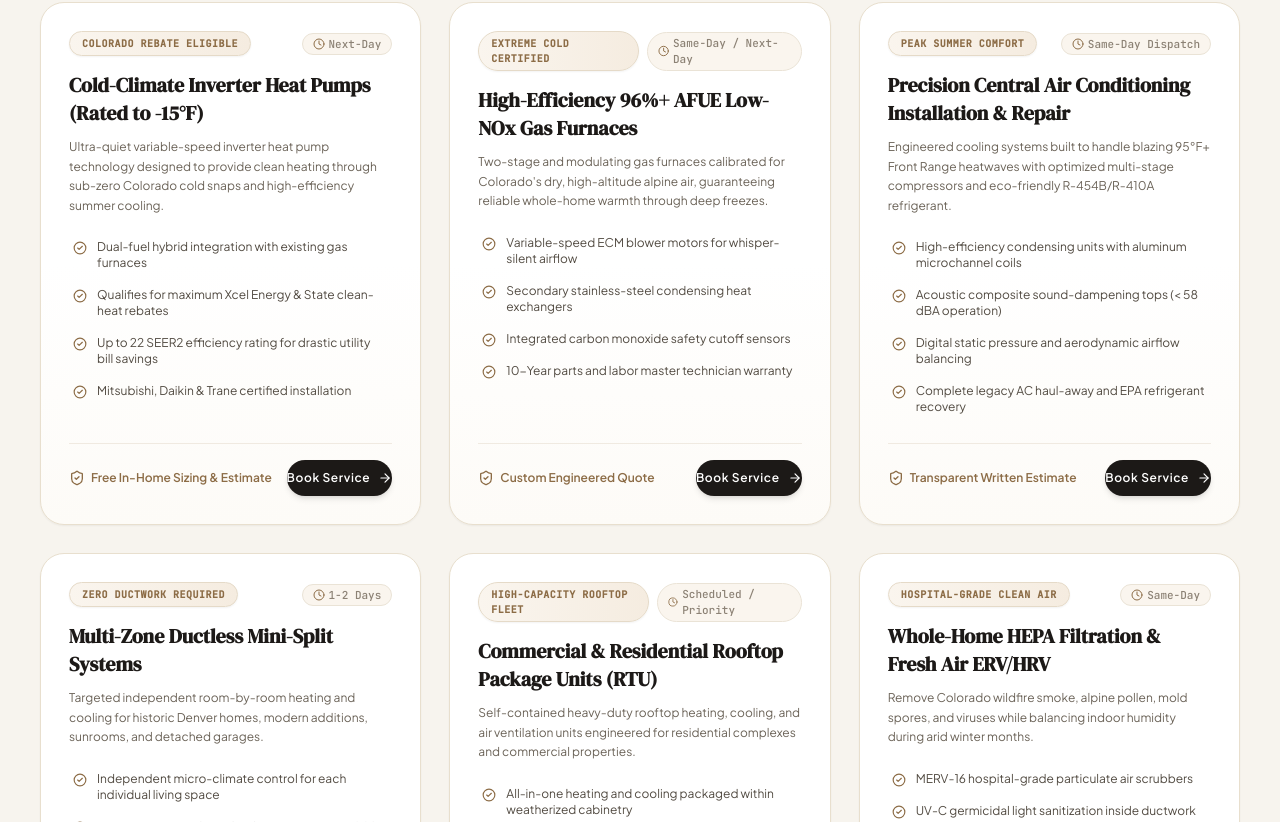
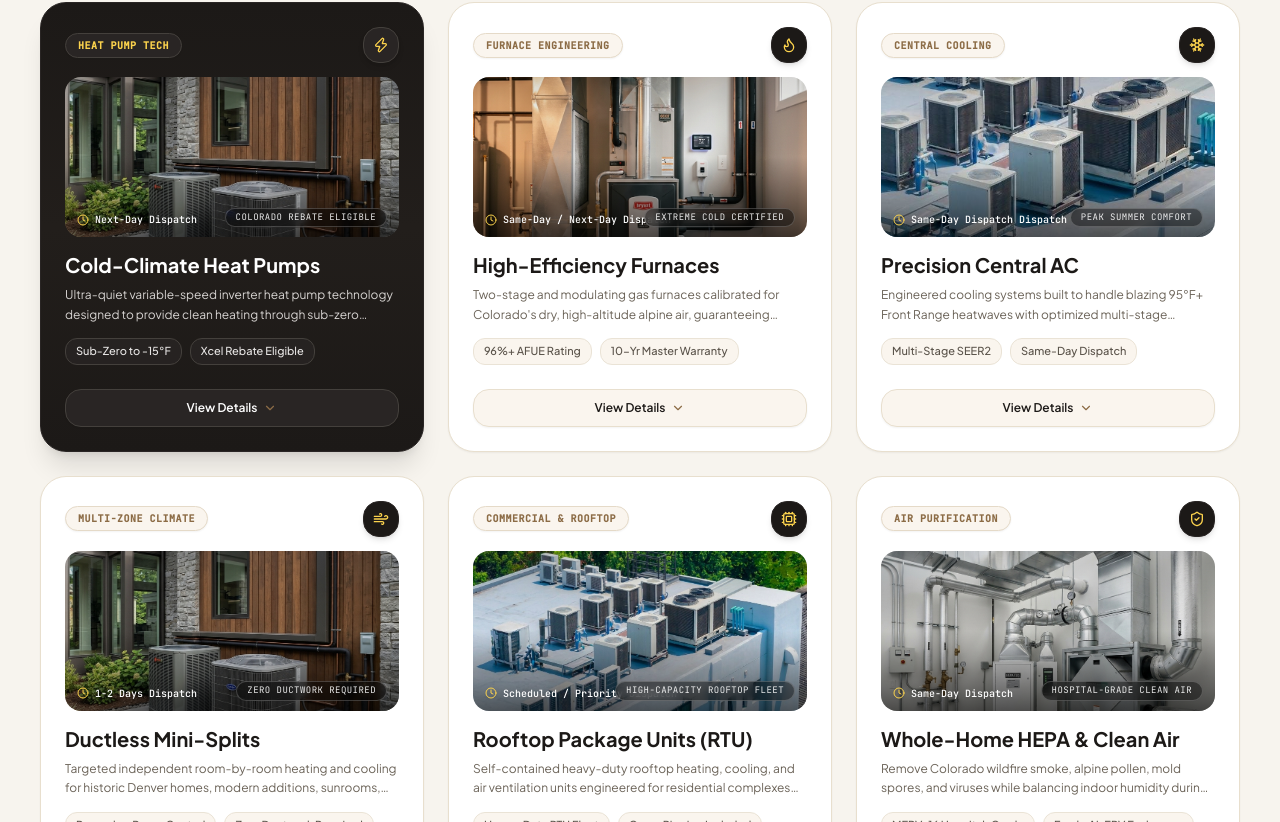
Before and after one commit to Muneeb850/HVAC, a React (Vite) app: page / in a window 1280 px wide. Shown: the part 2058-2880 px from the top of the page. Built offline with nearby package versions, Linux system fonts and the light colour scheme; the HTML template or start-up script is replaced by a standard one.

Commit message:
Match mobile card size, pictures, squircle icons, feature pills, and View Details styling to reference design

```diff
--- a/src/components/ServicesMatrix.jsx
+++ b/src/components/ServicesMatrix.jsx
@@ -1,9 +1,22 @@
 import React, { useState } from 'react';
-import { ArrowRight, CheckCircle2, Clock, Flame, Snowflake, Wind, ShieldCheck, Cpu } from 'lucide-react';
+import {
+  ArrowRight,
+  CheckCircle2,
+  Clock,
+  Flame,
+  Snowflake,
+  Wind,
+  ShieldCheck,
+  Cpu,
+  Zap,
+  Sparkles,
+  ChevronDown
+} from 'lucide-react';
 import { SERVICES } from '../data/onenationData';
 
 export default function ServicesMatrix({ onSelectService, playAudioClick }) {
   const [filter, setFilter] = useState('all');
+  const [expandedServiceId, setExpandedServiceId] = useState(null);
 
   // Featured 3 Cards matching the reference layout: 01 Heating Systems, 02 Cooling & AC, 03 Air Quality
   const architecturalCategories = [
@@ -43,18 +56,42 @@ export default function ServicesMatrix({ onSelectService, playAudioClick }) {
     ? SERVICES
     : SERVICES.filter(s => s.category === filter);
 
+  const toggleExpand = (id) => {
+    if (playAudioClick) playAudioClick();
+    setExpandedServiceId(prev => prev === id ? null : id);
+  };
+
+  const getServiceIcon = (id) => {
+    switch (id) {
+      case 'heat-pumps':
+        return <Zap className="w-4 h-4 text-amber-300" />;
+      case 'gas-furnaces':
+        return <Flame className="w-4 h-4 text-amber-300" />;
+      case 'central-ac':
+        return <Snowflake className="w-4 h-4 text-amber-300" />;
+      case 'ductless-mini-splits':
+        return <Wind className="w-4 h-4 text-amber-300" />;
+      case 'rooftop-package-units':
+        return <Cpu className="w-4 h-4 text-amber-300" />;
+      case 'iaq-ventilation':
+        return <ShieldCheck className="w-4 h-4 text-amber-300" />;
+      default:
+        return <Sparkles className="w-4 h-4 text-amber-300" />;
+    }
+  };
+
   return (
-    <section id="services" className="py-24 bg-[#F7F4EE] border-b border-[#EAE3D6] text-[#1C1917]">
-      <div className="max-w-7xl mx-auto px-6 lg:px-10">
+    <section id="services" className="py-20 sm:py-24 bg-[#F7F4EE] border-b border-[#EAE3D6] text-[#1C1917]">
+      <div className="max-w-7xl mx-auto px-5 sm:px-6 lg:px-10">
 
         {/* Section 1: "SPACES THAT FEEL LIKE HOME" layout matching reference image */}
-        <div className="mb-20">
-          <div className="max-w-2xl mb-12 space-y-4">
+        <div className="mb-16 sm:mb-20">
+          <div className="max-w-2xl mb-10 sm:mb-12 space-y-3 sm:space-y-4">
             <div>
               <div className="text-[11px] font-sans tracking-[0.25em] text-[#8C8275] uppercase font-semibold mb-2">
                 SPACES THAT
               </div>
-              <h2 className="text-5xl sm:text-6xl lg:text-7xl font-display font-medium uppercase text-[#1C1917] leading-[0.92]">
+              <h2 className="text-4xl sm:text-6xl lg:text-7xl font-display font-medium uppercase text-[#1C1917] leading-[0.94]">
                 FEEL LIKE <br />
                 HOME
               </h2>
@@ -66,11 +103,11 @@ export default function ServicesMatrix({ onSelectService, playAudioClick }) {
           </div>
 
           {/* 3 Architectural Vertical Cards with Numbers 01, 02, 03 */}
-          <div className="grid grid-cols-1 md:grid-cols-3 gap-6">
+          <div className="grid grid-cols-1 md:grid-cols-3 gap-5 sm:gap-6">
             {architecturalCategories.map((item) => (
               <div
                 key={item.number}
-                className="group relative rounded-3xl overflow-hidden bg-[#EFE9DF] border border-[#E0D5C3] shadow-md hover:shadow-2xl transition-all duration-500 flex flex-col justify-between h-[450px]"
+                className="group relative rounded-[26px] sm:rounded-3xl overflow-hidden bg-[#EFE9DF] border border-[#E0D5C3] shadow-md hover:shadow-2xl transition-all duration-500 flex flex-col justify-between h-[270px] sm:h-[340px] md:h-[450px]"
               >
                 {/* Background Image */}
                 <img
@@ -79,25 +116,28 @@ export default function ServicesMatrix({ onSelectService, playAudioClick }) {
                   className="absolute inset-0 w-full h-full object-cover group-hover:scale-105 transition-transform duration-700"
                 />
 
-                {/* Subtle scrim overlay so titles pop */}
-                <div className="absolute inset-0 bg-gradient-to-t from-black/85 via-black/35 to-black/10" />
+                {/* Scrim overlay for crystal-clear readability */}
+                <div className="absolute inset-0 bg-gradient-to-t from-black/85 via-black/40 to-black/25" />
 
-                {/* Top Corner Number */}
-                <div className="relative z-10 p-7 flex justify-end">
-                  <span className="text-xs font-mono text-white/90 font-bold bg-white/10 px-3 py-1 rounded-full backdrop-blur-sm border border-white/20">
-                    {item.number}
+                {/* Top Row: Pill Badge on Left, Squircle Icon on Right */}
+                <div className="relative z-10 p-5 sm:p-7 flex items-center justify-between">
+                  <span className="text-[10px] font-mono uppercase tracking-widest text-[#E5DCCE] font-bold bg-black/45 backdrop-blur-md px-3 py-1 rounded-full border border-white/20">
+                    {item.number} &bull; {item.title.toUpperCase()}
                   </span>
+                  <div className="w-9 h-9 rounded-2xl bg-black/60 backdrop-blur-md border border-white/20 flex items-center justify-center text-amber-300 shadow-md">
+                    {item.number === "01" ? <Flame className="w-4 h-4" /> : item.number === "02" ? <Snowflake className="w-4 h-4" /> : <Wind className="w-4 h-4" />}
+                  </div>
                 </div>
 
                 {/* Bottom Content matching reference typography */}
-                <div className="relative z-10 p-7 space-y-2 text-white">
+                <div className="relative z-10 p-5 sm:p-7 space-y-1.5 text-white">
                   <span className="text-[10px] font-sans uppercase tracking-[0.2em] text-[#E5DCCE] block font-semibold">
                     {item.sub}
                   </span>
-                  <h3 className="text-3xl sm:text-4xl font-display font-medium uppercase leading-tight tracking-tight">
+                  <h3 className="text-2xl sm:text-3xl md:text-4xl font-display font-medium uppercase leading-tight tracking-tight">
                     {item.title}
                   </h3>
-                  <p className="text-xs text-stone-300 line-clamp-2 leading-relaxed pt-1">
+                  <p className="text-xs text-stone-200 line-clamp-2 leading-relaxed pt-0.5">
                     {item.description}
                   </p>
                 </div>
@@ -107,8 +147,8 @@ export default function ServicesMatrix({ onSelectService, playAudioClick }) {
         </div>
 
         {/* Section 2: Detailed Capabilities & Pricing Matrix */}
-        <div id="capabilities" className="pt-16 border-t border-[#EAE3D6]">
-          <div className="flex flex-col sm:flex-row sm:items-end justify-between gap-4 mb-10">
+        <div id="capabilities" className="pt-14 sm:pt-16 border-t border-[#EAE3D6]">
+          <div className="flex flex-col sm:flex-row sm:items-end justify-between gap-4 mb-8 sm:mb-10">
             <div>
               <div className="text-[11px] font-mono tracking-[0.2em] text-[#8C8275] uppercase font-semibold mb-1">
                 HVAC ENGINEERING SCOPE
@@ -127,7 +167,7 @@ export default function ServicesMatrix({ onSelectService, playAudioClick }) {
                     if (playAudioClick) playAudioClick();
                     setFilter(cat.id);
                   }}
-                  className={`px-4 py-2 rounded-full text-xs font-sans font-medium transition-all ${
+                  className={`px-3.5 py-1.5 sm:px-4 sm:py-2 rounded-full text-xs font-sans font-medium transition-all ${
                     filter === cat.id
                       ? 'bg-[#1C1917] text-white shadow-md'
                       : 'bg-[#EFEAE0] text-[#5A534A] hover:bg-[#E5DCCE] hover:text-[#1C1917]'
@@ -139,64 +179,155 @@ export default function ServicesMatrix({ onSelectService, playAudioClick }) {
             </div>
           </div>
 
-          {/* Services Grid (6 Core Cards) */}
-          <div className="grid grid-cols-1 md:grid-cols-2 lg:grid-cols-3 gap-6 sm:gap-7">
-            {filteredServices.map((service) => (
+          {/* Services Grid (6 Core Cards styled precisely to match reference screenshot in size and structure) */}
+          <div className="grid grid-cols-1 md:grid-cols-2 lg:grid-cols-3 gap-5 sm:gap-6">
+            {filteredServices.map((service) => {
+              const isDark = service.popular; // First card has dark luxury background like Voice AI in screenshot
+              const isExpanded = expandedServiceId === service.id;
+
+              return (
                 <div
                   key={service.id}
-                className="bg-gradient-to-b from-white via-white to-[#FDFBF7] rounded-3xl p-6 sm:p-7 border border-[#E8DFCE] hover:border-[#8C6C46]/70 shadow-sm hover:shadow-2xl hover:-translate-y-1.5 transition-all duration-300 flex flex-col justify-between group relative overflow-hidden"
+                  className={`rounded-[26px] p-5 sm:p-6 border transition-all duration-300 flex flex-col justify-between group relative overflow-hidden ${
+                    isDark
+                      ? 'bg-gradient-to-b from-[#1C1917] via-[#221E1B] to-[#1C1917] text-white border-stone-800 shadow-xl hover:shadow-2xl hover:-translate-y-1'
+                      : 'bg-white text-[#1C1917] border-[#E8DFCE] shadow-sm hover:shadow-xl hover:border-[#8C6C46]/60 hover:-translate-y-1'
+                  }`}
                 >
-                {/* Subtle Top Accent Glow on Hover */}
-                <div className="h-1 w-full bg-gradient-to-r from-transparent via-[#8C6C46] to-transparent opacity-0 group-hover:opacity-100 transition-opacity duration-300 absolute top-0 left-0 right-0" />
+                  <div>
+                    {/* Top Row: Pill Badge on Left + Dark Squircle Icon on Right */}
+                    <div className="flex items-center justify-between gap-2 mb-3.5">
+                      <span className={`text-[10px] font-mono uppercase tracking-wider px-3 py-1 rounded-full font-bold shadow-sm ${
+                        isDark
+                          ? 'bg-stone-800 text-amber-300 border border-stone-700'
+                          : 'bg-[#FAF5EE] text-[#8C6C46] border border-[#E5DAC8]'
+                      }`}>
+                        {service.categoryTag || service.badge}
+                      </span>
 
-                <div>
-                  <div className="flex items-center justify-between gap-2 mb-4">
-                    <span className="text-[10px] font-mono uppercase tracking-wider px-3 py-1 rounded-full bg-gradient-to-r from-[#FAF5EE] to-[#F5ECE0] text-[#8C6C46] border border-[#E5DAC8] font-bold shadow-sm">
-                      {service.badge}
-                    </span>
-                    <span className="text-[11px] font-mono text-[#8C8275] flex items-center gap-1 font-medium bg-[#FAF5EE] px-2.5 py-0.5 rounded-full border border-[#EAE3D6]">
-                      <Clock className="w-3 h-3 text-[#8C6C46]" />
-                      {service.eta}
-                    </span>
+                      <div className={`w-9 h-9 rounded-2xl flex items-center justify-center shrink-0 shadow-md ${
+                        isDark
+                          ? 'bg-stone-800 border border-stone-700 text-amber-400'
+                          : 'bg-[#1C1917] text-amber-400 border border-stone-800'
+                      }`}>
+                        {getServiceIcon(service.id)}
+                      </div>
                     </div>
 
-                  <h4 className="text-xl font-display font-bold text-[#1C1917] mb-2.5 leading-snug group-hover:text-[#8C6C46] transition-colors">
-                    {service.title}
+                    {/* Picture Banner with Scrim & ETA Tag */}
+                    <div className="relative h-36 sm:h-40 w-full rounded-2xl overflow-hidden mb-3.5 shrink-0 bg-[#EFE9DF]">
+                      <img
+                        src={service.image}
+                        alt={service.title}
+                        className="w-full h-full object-cover object-center group-hover:scale-105 transition-transform duration-500"
+                      />
+                      <div className="absolute inset-0 bg-gradient-to-t from-black/60 via-transparent to-black/15" />
+
+                      <div className="absolute bottom-2.5 left-3 flex items-center gap-1.5 text-[10px] font-mono text-white font-medium drop-shadow-sm">
+                        <Clock className="w-3 h-3 text-amber-300" />
+                        <span>{service.eta} Dispatch</span>
+                      </div>
+
+                      <div className="absolute bottom-2.5 right-3 text-[9px] font-mono uppercase tracking-wider text-white/90 bg-black/40 backdrop-blur-sm px-2.5 py-0.5 rounded-full border border-white/20">
+                        {service.badge}
+                      </div>
+                    </div>
+
+                    {/* Title */}
+                    <h4 className={`text-lg sm:text-xl font-bold font-sans mb-1.5 leading-snug transition-colors ${
+                      isDark ? 'text-white' : 'text-[#1C1917] group-hover:text-[#8C6C46]'
+                    }`}>
+                      {service.shortTitle || service.title}
                     </h4>
 
-                  <p className="text-xs text-[#6B6358] mb-5 leading-relaxed font-sans">
+                    {/* Description */}
+                    <p className={`text-xs mb-3.5 leading-relaxed font-sans line-clamp-2 ${
+                      isDark ? 'text-stone-300' : 'text-[#6B6358]'
+                    }`}>
                       {service.description}
                     </p>
 
-                  <ul className="space-y-2 mb-6">
-                    {service.features.map((feat, idx) => (
-                      <li key={idx} className="flex items-start gap-2.5 text-xs text-[#524B42] p-1 rounded-xl transition-colors">
-                        <CheckCircle2 className="w-3.5 h-3.5 text-[#8C6C46] shrink-0 mt-0.5" />
-                        <span>{feat}</span>
-                      </li>
-                    ))}
-                  </ul>
+                    {/* Feature Tag Pills (matching screenshot's Sub-300ms Voice, Auto-Calendar Sync) */}
+                    <div className="flex flex-wrap gap-2 mb-4">
+                      {service.tags ? (
+                        service.tags.map((tag, tIdx) => (
+                          <span
+                            key={tIdx}
+                            className={`text-[11px] font-medium px-2.5 py-1 rounded-xl transition-colors ${
+                              isDark
+                                ? 'bg-stone-800/80 text-stone-200 border border-stone-700'
+                                : 'bg-[#FAF5EE] text-[#5A534A] border border-[#EAE3D6]'
+                            }`}
+                          >
+                            {tag}
+                          </span>
+                        ))
+                      ) : (
+                        <span className={`text-[11px] font-medium px-2.5 py-1 rounded-xl ${
+                          isDark ? 'bg-stone-800/80 text-stone-200 border border-stone-700' : 'bg-[#FAF5EE] text-[#5A534A] border border-[#EAE3D6]'
+                        }`}>
+                          {service.badge}
+                        </span>
+                      )}
                     </div>
 
-                <div className="pt-4 border-t border-[#F0EAE1] flex items-center justify-between">
-                  <div className="flex items-center gap-1.5 text-xs text-[#8C6C46] font-semibold">
-                    <ShieldCheck className="w-4 h-4 text-[#8C6C46]" />
-                    <span>{service.estimateScope || "Free In-Home Estimate"}</span>
+                    {/* Expandable Feature List (Revealed when "View Details" is clicked) */}
+                    {isExpanded && (
+                      <div className={`pt-3 pb-2 border-t mb-4 space-y-2 animate-in fade-in duration-200 ${
+                        isDark ? 'border-stone-800' : 'border-[#F0EAE1]'
+                      }`}>
+                        <div className="text-[10px] font-mono uppercase tracking-wider font-semibold opacity-75 mb-1.5">
+                          Engineering Specifications:
                         </div>
+                        {service.features.map((feat, idx) => (
+                          <div key={idx} className="flex items-start gap-2 text-xs leading-relaxed">
+                            <CheckCircle2 className="w-3.5 h-3.5 text-[#8C6C46] shrink-0 mt-0.5" />
+                            <span className={isDark ? 'text-stone-200' : 'text-[#4A433A]'}>{feat}</span>
+                          </div>
+                        ))}
 
+                        <div className="pt-2 flex items-center justify-between text-xs font-semibold">
+                          <span className={isDark ? 'text-amber-300' : 'text-[#8C6C46]'}>
+                            {service.estimateScope || "Free In-Home Estimate"}
+                          </span>
                           <button
                             onClick={() => {
                               if (playAudioClick) playAudioClick();
                               onSelectService(service.id);
                             }}
-                    className="px-4.5 py-2.5 rounded-full bg-[#1C1917] text-white hover:bg-[#8C6C46] text-xs font-sans font-semibold tracking-wider flex items-center gap-2 transition-all shadow-md group-hover:scale-105 active:scale-95"
+                            className={`px-4 py-1.5 rounded-full text-xs font-sans font-semibold tracking-wider flex items-center gap-1.5 transition-all shadow-md active:scale-95 ${
+                              isDark
+                                ? 'bg-amber-400 text-[#1C1917] hover:bg-amber-300'
+                                : 'bg-[#1C1917] text-white hover:bg-[#8C6C46]'
+                            }`}
                           >
-                    <span>Book Service</span>
-                    <ArrowRight className="w-3.5 h-3.5 group-hover:translate-x-0.5 transition-transform" />
+                            <span>Book Now</span>
+                            <ArrowRight className="w-3 h-3" />
                           </button>
                         </div>
                       </div>
-            ))}
+                    )}
+                  </div>
+
+                  {/* Full-Width Wide Button matching screenshot's "View Details ∨" */}
+                  <div className="pt-2">
+                    <button
+                      onClick={() => toggleExpand(service.id)}
+                      className={`w-full py-2.5 px-4 rounded-xl sm:rounded-2xl text-xs font-semibold flex items-center justify-center gap-1.5 transition-all duration-200 cursor-pointer shadow-sm active:scale-98 ${
+                        isDark
+                          ? 'bg-stone-800 hover:bg-stone-700 text-white border border-stone-700'
+                          : 'bg-[#FAF5EE] hover:bg-[#F2ECE1] text-[#1C1917] border border-[#E8DFCE]'
+                      }`}
+                    >
+                      <span>{isExpanded ? 'Hide Details' : 'View Details'}</span>
+                      <ChevronDown className={`w-3.5 h-3.5 transition-transform duration-200 ${
+                        isExpanded ? 'rotate-180 text-amber-400' : 'text-[#8C6C46]'
+                      }`} />
+                    </button>
+                  </div>
+                </div>
+              );
+            })}
           </div>
 
         </div>
--- a/src/data/onenationData.js
+++ b/src/data/onenationData.js
@@ -33,10 +33,14 @@ export const SERVICES = [
   {
     id: "heat-pumps",
     category: "heat-pumps",
+    categoryTag: "HEAT PUMP TECH",
+    shortTitle: "Cold-Climate Heat Pumps",
     title: "Cold-Climate Inverter Heat Pumps (Rated to -15°F)",
     badge: "Colorado Rebate Eligible",
     estimateScope: "Free In-Home Sizing & Estimate",
     eta: "Next-Day",
+    image: "/images/hvac_cooling_ac.jpg",
+    tags: ["Sub-Zero to -15°F", "Xcel Rebate Eligible"],
     description: "Ultra-quiet variable-speed inverter heat pump technology designed to provide clean heating through sub-zero Colorado cold snaps and high-efficiency summer cooling.",
     features: [
       "Dual-fuel hybrid integration with existing gas furnaces",
@@ -49,10 +53,14 @@ export const SERVICES = [
   {
     id: "gas-furnaces",
     category: "heating",
+    categoryTag: "FURNACE ENGINEERING",
+    shortTitle: "High-Efficiency Furnaces",
     title: "High-Efficiency 96%+ AFUE Low-NOx Gas Furnaces",
     badge: "Extreme Cold Certified",
     estimateScope: "Custom Engineered Quote",
     eta: "Same-Day / Next-Day",
+    image: "/images/hvac_heating_furnace.jpg",
+    tags: ["96%+ AFUE Rating", "10-Yr Master Warranty"],
     description: "Two-stage and modulating gas furnaces calibrated for Colorado's dry, high-altitude alpine air, guaranteeing reliable whole-home warmth through deep freezes.",
     features: [
       "Variable-speed ECM blower motors for whisper-silent airflow",
@@ -60,15 +68,19 @@ export const SERVICES = [
       "Integrated carbon monoxide safety cutoff sensors",
       "10-Year parts and labor master technician warranty"
     ],
-    popular: true
+    popular: false
   },
   {
     id: "central-ac",
     category: "cooling",
+    categoryTag: "CENTRAL COOLING",
+    shortTitle: "Precision Central AC",
     title: "Precision Central Air Conditioning Installation & Repair",
     badge: "Peak Summer Comfort",
     estimateScope: "Transparent Written Estimate",
     eta: "Same-Day Dispatch",
+    image: "/images/hvac_condenser_card.jpg",
+    tags: ["Multi-Stage SEER2", "Same-Day Dispatch"],
     description: "Engineered cooling systems built to handle blazing 95°F+ Front Range heatwaves with optimized multi-stage compressors and eco-friendly R-454B/R-410A refrigerant.",
     features: [
       "High-efficiency condensing units with aluminum microchannel coils",
@@ -76,15 +88,19 @@ export const SERVICES = [
       "Digital static pressure and aerodynamic airflow balancing",
       "Complete legacy AC haul-away and EPA refrigerant recovery"
     ],
-    popular: true
+    popular: false
   },
   {
     id: "ductless-mini-splits",
     category: "heat-pumps",
+    categoryTag: "MULTI-ZONE CLIMATE",
+    shortTitle: "Ductless Mini-Splits",
     title: "Multi-Zone Ductless Mini-Split Systems",
     badge: "Zero Ductwork Required",
     estimateScope: "Room-by-Room Sizing Quote",
     eta: "1-2 Days",
+    image: "/images/hvac_cooling_ac.jpg",
+    tags: ["Room-by-Room Control", "Zero Ductwork Required"],
     description: "Targeted independent room-by-room heating and cooling for historic Denver homes, modern additions, sunrooms, and detached garages.",
     features: [
       "Independent micro-climate control for each individual living space",
@@ -97,10 +113,14 @@ export const SERVICES = [
   {
     id: "rooftop-package-units",
     category: "commercial",
+    categoryTag: "COMMERCIAL & ROOFTOP",
+    shortTitle: "Rooftop Package Units (RTU)",
     title: "Commercial & Residential Rooftop Package Units (RTU)",
     badge: "High-Capacity Rooftop Fleet",
     estimateScope: "Engineering Consultation & Quote",
     eta: "Scheduled / Priority",
+    image: "/images/hvac_rooftop_hero.jpg",
+    tags: ["Heavy-Duty RTU Fleet", "Crane Rigging Included"],
     description: "Self-contained heavy-duty rooftop heating, cooling, and air ventilation units engineered for residential complexes and commercial properties.",
     features: [
       "All-in-one heating and cooling packaged within weatherized cabinetry",
@@ -113,10 +133,14 @@ export const SERVICES = [
   {
     id: "iaq-ventilation",
     category: "air-quality",
+    categoryTag: "AIR PURIFICATION",
+    shortTitle: "Whole-Home HEPA & Clean Air",
     title: "Whole-Home HEPA Filtration & Fresh Air ERV/HRV",
     badge: "Hospital-Grade Clean Air",
     estimateScope: "Air Quality Audit & Proposal",
     eta: "Same-Day",
+    image: "/images/hvac_air_quality.jpg",
+    tags: ["MERV-16 Hospital-Grade", "Fresh-Air ERV Exchanger"],
     description: "Remove Colorado wildfire smoke, alpine pollen, mold spores, and viruses while balancing indoor humidity during arid winter months.",
     features: [
       "MERV-16 hospital-grade particulate air scrubbers",
```
Also changed, not shown: src/components/DiagnosticWizard.jsx (line endings or trailing spaces). Lines whose indentation alone changed are shown as unchanged.
